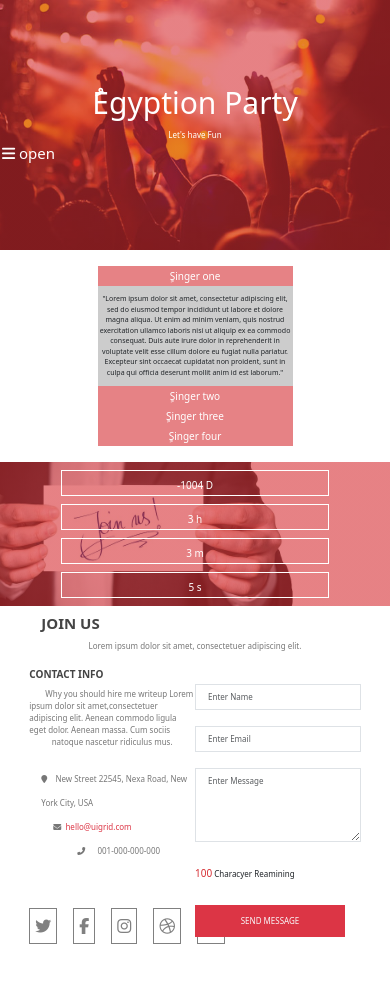
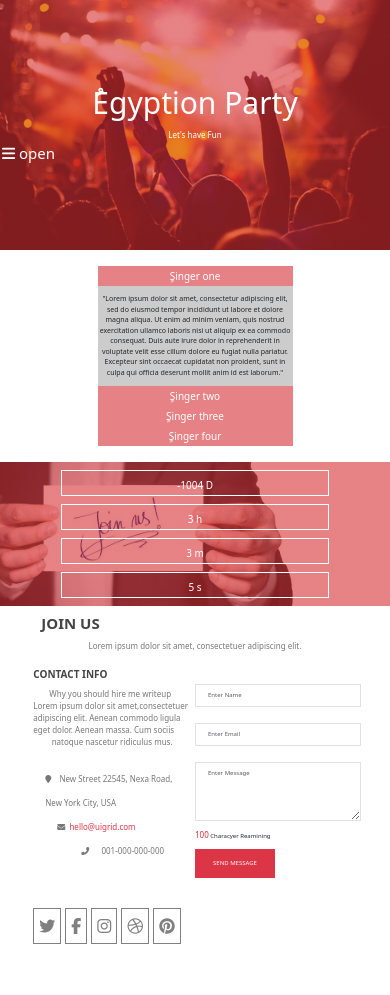
Before and after one commit to mona999mona777/assi-of-jquery, a plain HTML site: page index.html in a window 390 px wide. Drawn offline with Linux system fonts and the light colour scheme.

Commit message:
first commit

```diff
--- a/css/main.css
+++ b/css/main.css
@@ -322,20 +322,20 @@
   }
   .form-control {
     font-family: Segoe "Segoe UI", Tahoma, Geneva, Verdana, sans-serif;
-    font-size: 8px;
+    font-size: 6px;
     font-weight: 400;
     color: rgb(73, 80, 87);
   }
 
   form #the-message {
     font-family: Segoe "Segoe UI", Tahoma, Geneva, Verdana, sans-serif;
-    font-size: 8px;
+    font-size: 6px;
     font-weight: 400;
     color: rgb(33, 37, 41);
   }
   form .count {
     font-family: Segoe "Segoe UI", Tahoma, Geneva, Verdana, sans-serif;
-    font-size: 10px;
+    font-size: 8px;
     font-weight: 400;
     color: rgb(214, 46, 51);
   }
@@ -347,4 +347,7 @@
     border: solid 1px rgb(128, 128, 128);
     color: rgb(128, 128, 128);
   }
+  .change-width {
+    width: 80px;
+  }
 }
--- a/index.html
+++ b/index.html
@@ -143,7 +143,7 @@
           </p>
         </div>
         <div class="row">
-          <div class="col-6 px-0">
+          <div class="col-6 px-1">
             <div class="info">
               <div class="contact-prag">
                 <h3>CONTACT INFO</h3>
@@ -178,11 +178,11 @@
               </ul>
               <div class="social my-5">
                 <ul class="d-flex">
-                  <li class="me-3"><i class="fa-brands fa-twitter"></i></li>
-                  <li class="me-3"><i class="fa-brands fa-facebook-f"></i></li>
-                  <li class="me-3"><i class="fa-brands fa-instagram"></i></li>
-                  <li class="me-3"><i class="fa-brands fa-dribbble"></i></li>
-                  <li class="me-3"><i class="fa-brands fa-pinterest"></i></li>
+                  <li class="me-md-3 me-1"><i class="fa-brands fa-twitter"></i></li>
+                  <li class="me-md-3 me-1"><i class="fa-brands fa-facebook-f"></i></li>
+                  <li class="me-md-3 me-1"><i class="fa-brands fa-instagram"></i></li>
+                  <li class="me-md-3 me-1"><i class="fa-brands fa-dribbble"></i></li>
+                  <li class="me-md-3 me-1"><i class="fa-brands fa-pinterest"></i></li>
                 </ul>
               </div>
             </div>
@@ -207,7 +207,7 @@
                 rows="5"
                 placeholder="Enter Message"
               ></textarea>
-              <p class="my-4" id="the-message">
+              <p class="my-md-4 my-2" id="the-message">
                 <span class="count"></span> Characyer Reamining
               </p>
               <button
```
